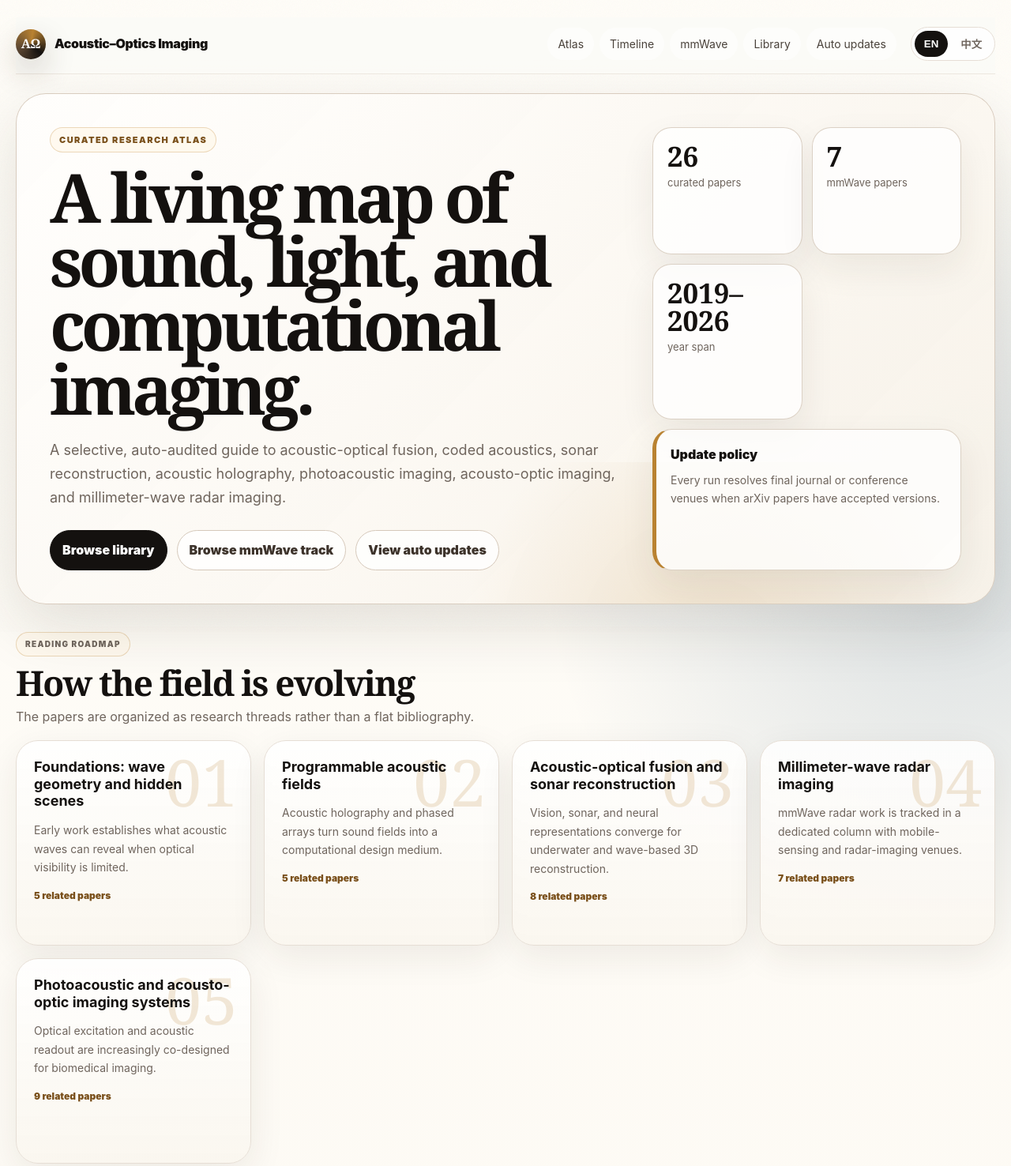
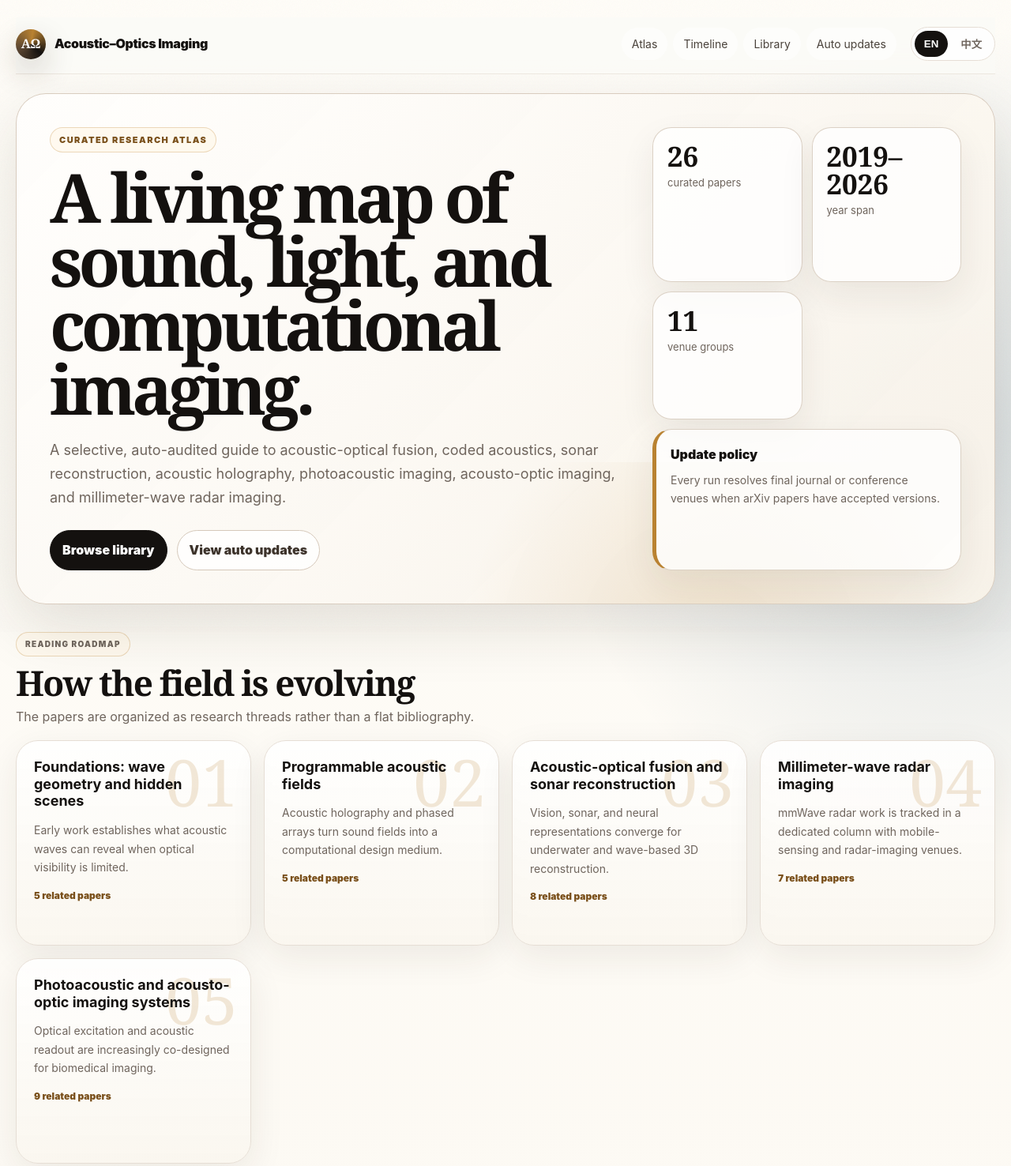
Before and after one commit to ruixv/acoustic-optics-imaging, a plain HTML site: page index.html in a window 1280 px wide. Shown: the top 1476 px of the page at 79% size. Drawn offline with Linux system fonts and the light colour scheme.

Commit message:
Move mmWave track to collapsed appendix

```diff
--- a/index.html
+++ b/index.html
@@ -4,7 +4,7 @@
   <meta charset="utf-8">
   <meta name="viewport" content="width=device-width, initial-scale=1">
   <title>Acoustic–Optics Imaging Research Atlas</title>
-  <meta name="description" content="A bilingual research atlas for acoustic-optical imaging, acoustic coded imaging, sonar reconstruction, acoustic holography, photoacoustic imaging, acousto-optic imaging, and millimeter-wave radar imaging.">
+  <meta name="description" content="A bilingual research atlas for acoustic-optical imaging, acoustic coded imaging, sonar reconstruction, acoustic holography, photoacoustic imaging, and acousto-optic imaging.">
   <link rel="stylesheet" href="style.css">
 </head>
 <body data-page="index">
@@ -12,16 +12,16 @@
   <div class="shell">
     <header class="topbar">
       <a class="brand" href="index.html" aria-label="Acoustic–Optics Imaging home"><span class="mark">AΩ</span><span>Acoustic–Optics Imaging</span></a>
-      <nav class="nav"><a href="#atlas" data-i18n="navAtlas">Atlas</a><a href="#timeline" data-i18n="navTimeline">Timeline</a><a href="#mmwave" data-i18n="navMmwave">mmWave</a><a href="#library" data-i18n="navLibrary">Library</a><a href="updates.html" data-i18n="navUpdates">Auto updates</a></nav>
+      <nav class="nav"><a href="#atlas" data-i18n="navAtlas">Atlas</a><a href="#timeline" data-i18n="navTimeline">Timeline</a><a href="#library" data-i18n="navLibrary">Library</a><a href="updates.html" data-i18n="navUpdates">Auto updates</a></nav>
       <div class="lang" aria-label="Language switch"><button data-lang="en">EN</button><button data-lang="zh">中文</button></div>
     </header>
     <main>
-      <section class="hero editorial" id="atlas"><div class="hero-copy"><p class="eyebrow" data-i18n="eyebrow">Curated research atlas</p><h1 data-i18n="heroTitle">A living map of sound, light, and computational imaging.</h1><p class="lead" data-i18n="heroSubtitle">A selective, auto-audited guide to acoustic-optical fusion, coded acoustics, sonar reconstruction, acoustic holography, photoacoustic imaging, acousto-optic imaging, and millimeter-wave radar imaging.</p><div class="actions"><a class="primary" href="#library" data-i18n="browseLibrary">Browse library</a><a class="secondary" href="#mmwave" data-i18n="browseMmwave">Browse mmWave track</a><a class="secondary" href="updates.html" data-i18n="viewUpdates">View auto updates</a></div></div><aside class="hero-panel"><div class="metric"><b id="m-papers">—</b><span data-i18n="metricPapers">curated papers</span></div><div class="metric"><b id="m-mmwave">—</b><span data-i18n="metricMmwave">mmWave papers</span></div><div class="metric"><b id="m-years">—</b><span data-i18n="metricYears">year span</span></div><div class="signal"><span data-i18n="signalTitle">Update policy</span><p data-i18n="signalText">Every run resolves final journal or conference venues when arXiv papers have accepted versions.</p></div></aside></section>
+      <section class="hero editorial" id="atlas"><div class="hero-copy"><p class="eyebrow" data-i18n="eyebrow">Curated research atlas</p><h1 data-i18n="heroTitle">A living map of sound, light, and computational imaging.</h1><p class="lead" data-i18n="heroSubtitle">A selective, auto-audited guide to acoustic-optical fusion, coded acoustics, sonar reconstruction, acoustic holography, photoacoustic imaging, and acousto-optic imaging across top venues.</p><div class="actions"><a class="primary" href="#library" data-i18n="browseLibrary">Browse library</a><a class="secondary" href="updates.html" data-i18n="viewUpdates">View auto updates</a></div></div><aside class="hero-panel"><div class="metric"><b id="m-papers">—</b><span data-i18n="metricPapers">curated papers</span></div><div class="metric"><b id="m-years">—</b><span data-i18n="metricYears">year span</span></div><div class="metric"><b id="m-venues">—</b><span data-i18n="metricVenues">venue groups</span></div><div class="signal"><span data-i18n="signalTitle">Update policy</span><p data-i18n="signalText">Every run resolves final journal or conference venues when arXiv papers have accepted versions.</p></div></aside></section>
       <section class="section-head spacious"><div><p class="eyebrow small" data-i18n="roadmapEyebrow">Reading roadmap</p><h2 data-i18n="roadmapTitle">How the field is evolving</h2><p data-i18n="roadmapSubtitle">The papers are organized as research threads rather than a flat bibliography.</p></div></section><section id="roadmap" class="roadmap"></section>
       <section class="section-head spacious" id="timeline"><div><p class="eyebrow small" data-i18n="timelineEyebrow">Chronology</p><h2 data-i18n="timelineTitle">Development timeline</h2><p data-i18n="timelineSubtitle">Click a year to filter the library and inspect how the emphasis shifts over time.</p></div><button id="clearYear" class="ghost" data-i18n="clearYear">Show all years</button></section><section id="yearline" class="yearline"></section>
       <section class="section-head spacious"><div><p class="eyebrow small" data-i18n="themeEyebrow">Topic structure</p><h2 data-i18n="themeTitle">Topic map</h2><p data-i18n="themeSubtitle">A compact overview of recurring technical directions.</p></div></section><section id="topicMap" class="topic-map"></section>
-      <section id="mmwave" class="library-shell mmwave-shell"><section class="section-head"><div><p class="eyebrow small" data-i18n="mmwaveEyebrow">Dedicated track</p><h2 data-i18n="mmwaveTitle">Millimeter-Wave Radar Imaging</h2><p data-i18n="mmwaveSubtitle">Recent papers on mmWave radar imaging, radar point-cloud enhancement, and 3D radar perception.</p></div><p id="mmwaveCount" class="count">—</p></section><section id="mmwaveGrid" class="grid refined"></section></section>
       <section id="library" class="library-shell"><section class="section-head"><div><p class="eyebrow small" data-i18n="libraryEyebrow">Curated library</p><h2 data-i18n="libraryTitle">Verified papers</h2><p data-i18n="librarySubtitle">Filter by year, venue, topic, and relevance. Chinese mode provides natural Chinese titles and reading notes.</p></div><p id="count" class="count">—</p></section><section class="toolbar advanced"><input id="q" type="search"><select id="year"></select><select id="venue"></select><select id="topic"></select><select id="rel"></select></section><section id="grid" class="grid refined"></section></section>
+      <details id="mmwave" class="side-track"><summary><span data-i18n="mmwaveCollapsedTitle">Optional side track: Millimeter-Wave Radar Imaging</span><span id="mmwaveCount" class="side-count">—</span></summary><p class="side-note" data-i18n="mmwaveCollapsedSubtitle">A small, collapsed appendix for recent mmWave radar imaging and radar point-cloud papers.</p><section id="mmwaveGrid" class="grid refined"></section></details>
     </main>
     <footer class="footer"><p data-i18n="footerPdf">PDF links point only to open or legitimate sources.</p><p data-i18n="footerPrivacy">Public metadata uses neutral project language and avoids private research-context notes.</p></footer>
   </div><script src="script.js" defer></script>
```
